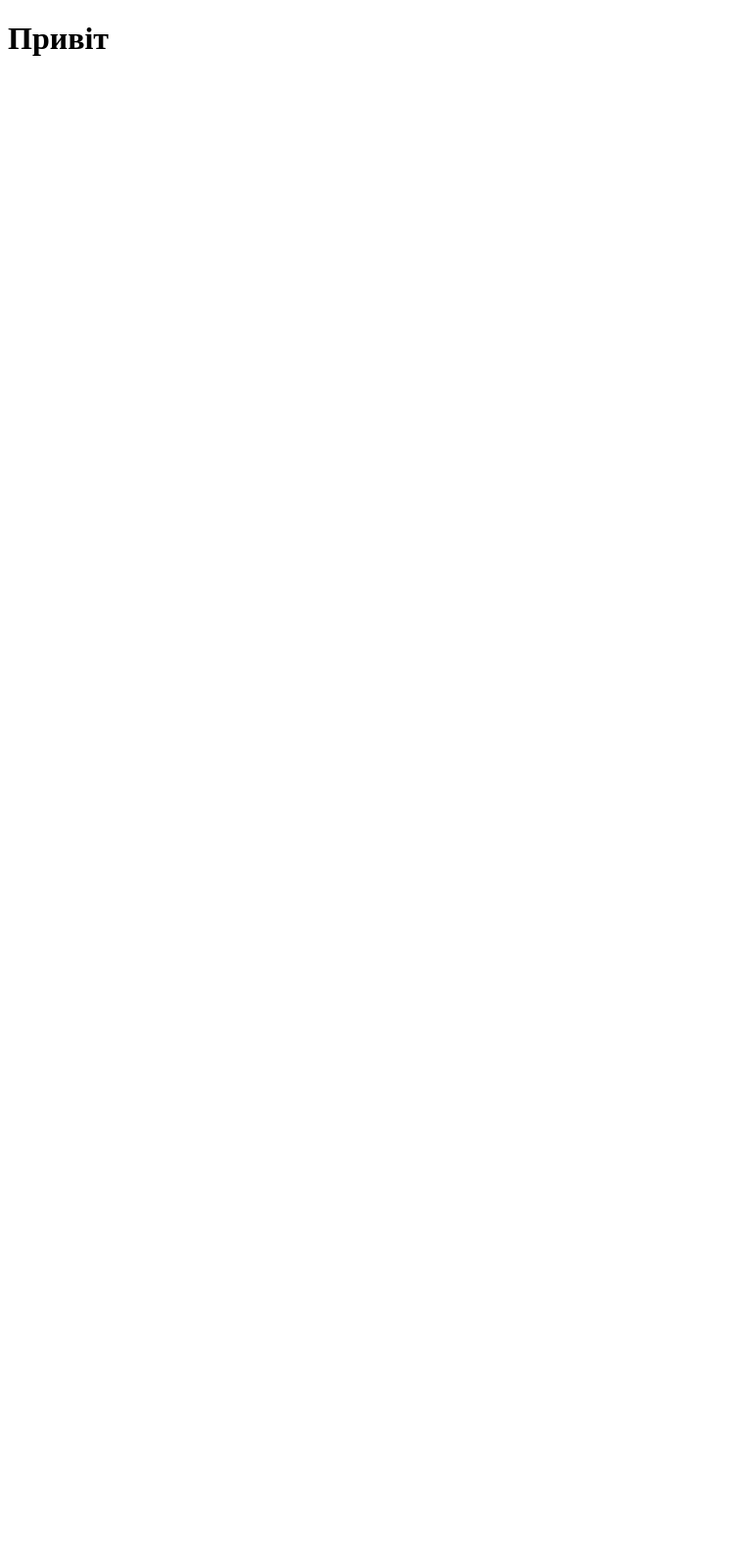
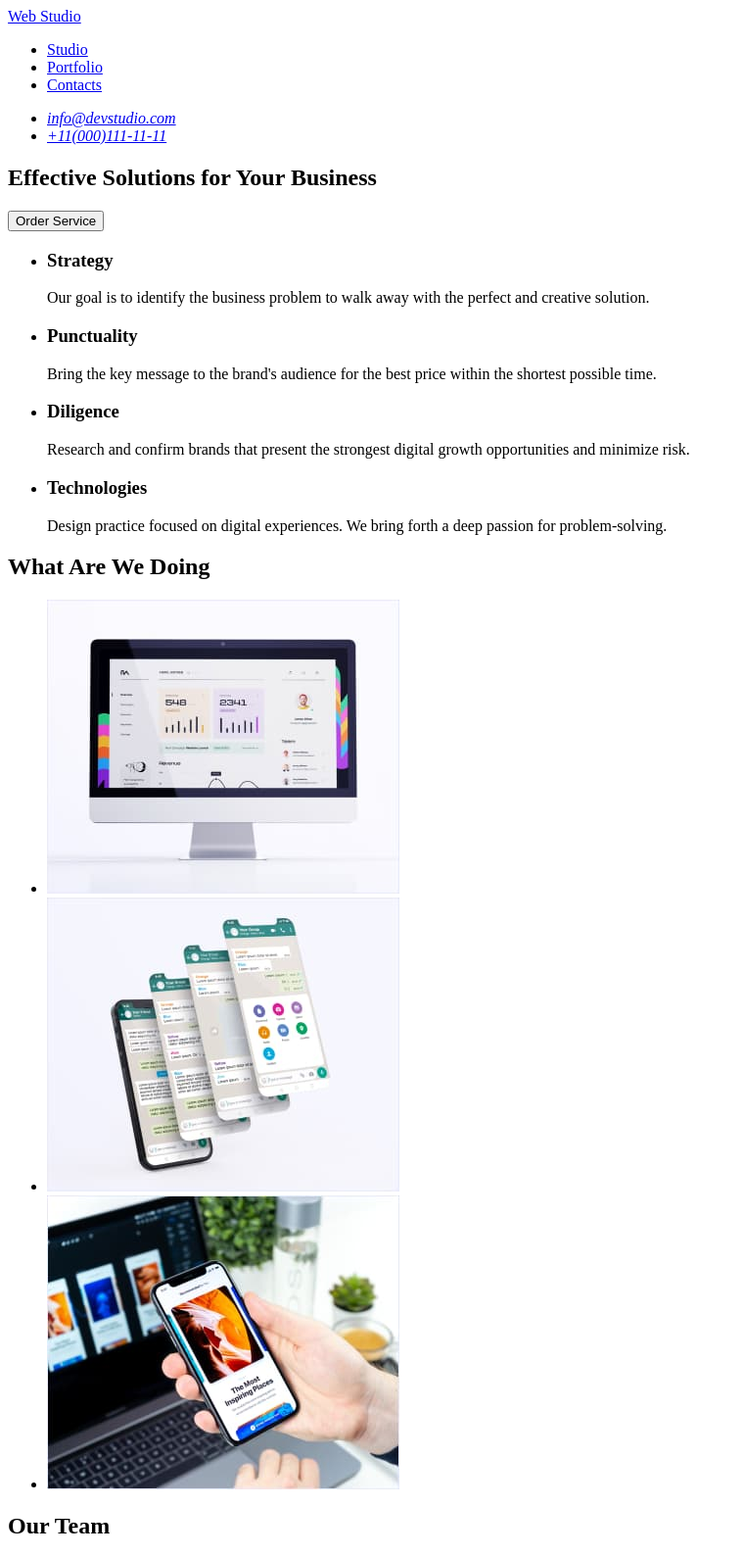
Before and after one commit to Iurii1979/goit-markup-hw-01, a plain HTML site: page index.html in a window 1280 px wide. Shown: the top 1588 px of the page at 98% size, without its empty margins (0-759 px from the left). Before the commit the page ends 800 px from the top, so only its background shows below. Drawn offline with Linux system fonts and the light colour scheme.

Commit message:
update 3

```diff
--- /dev/null
+++ b/css/reset.css
@@ -0,0 +1,53 @@
+/* http://meyerweb.com/eric/tools/css/reset/
+   v2.0 | 20110126
+   License: none (public domain)
+*/
+
+html, body, div, span, applet, object, iframe,
+h1, h2, h3, h4, h5, h6, p, blockquote, pre,
+a, abbr, acronym, address, big, cite, code,
+del, dfn, em, img, ins, kbd, q, s, samp,
+small, strike, strong, sub, sup, tt, var,
+b, u, i, center,
+dl, dt, dd, ol, ul, li,
+fieldset, form, label, legend,
+table, caption, tbody, tfoot, thead, tr, th, td,
+article, aside, canvas, details, embed,
+figure, figcaption, footer, header, hgroup,
+menu, nav, output, ruby, section, summary,
+time, mark, audio, video {
+	margin: 0;
+	padding: 0;
+	border: 0;
+	font-size: 100%;
+	font: inherit;
+	vertical-align: baseline;
+}
+/* HTML5 display-role reset for older browsers */
+article, aside, details, figcaption, figure,
+footer, header, hgroup, menu, nav, section {
+	display: block;
+}
+body {
+	line-height: 1;
+}
+ol, ul {
+	list-style: none;
+}
+blockquote, q {
+	quotes: none;
+}
+blockquote:before, blockquote:after,
+q:before, q:after {
+	content: '';
+	content: none;
+}
+table {
+	border-collapse: collapse;
+	border-spacing: 0;
+}
+
+button {
+	border: none;
+	outline: none;
+}
--- a/index.html
+++ b/index.html
@@ -1,12 +1,164 @@
 <!DOCTYPE html>
 <html lang="en">
-<head>
-    <meta charset="UTF-8">
-    <meta http-equiv="X-UA-Compatible" content="IE=edge">
-    <meta name="viewport" content="width=device-width, initial-scale=1.0">
-    <title>Document</title>
-</head>
-<body>
-    <h1>Привіт</h1>
-</body>
+  <head>
+    <meta charset="UTF-8" />
+    <meta http-equiv="X-UA-Compatible" content="IE=edge" />
+    <meta name="viewport" content="width=device-width, initial-scale=1.0" />
+    <title>Webstudio</title>
+  </head>
+  <body>
+    <!-- Header section! -->
+    <header>
+      <a href="./index.html">Web Studio</a>
+      <nav>
+        <ul>
+          <li>
+            <a href="./index.html">Studio</a>
+          </li>
+          <li>
+            <a href="#">Portfolio</a>
+          </li>
+          <li>
+            <a href="#">Contacts</a>
+          </li>
+        </ul>
+      </nav>
+      <address>
+        <ul>
+          <li>
+            <a href="mailto:info@devstudio.com">info@devstudio.com</a>
+          </li>
+          <li>
+            <a href="tel:+110001111111">+11(000)111-11-11</a>
+          </li>
+        </ul>
+      </address>
+    </header>
+    <main>
+      <!-- hero section1 -->
+      <section>
+        <h1>Effective Solutions for Your Business</h1>
+        <button type="button">Order Service</button>
+      </section>
+
+      <!-- Feature section2 -->
+      <section>
+        <h2 hidden>Our feature</h2>
+        <ul>
+          <li>
+            <h3>Strategy</h3>
+            <p>
+              Our goal is to identify the business problem to walk away with the
+              perfect and creative solution.
+            </p>
+          </li>
+          <li>
+            <h3>Punctuality</h3>
+            <p>
+              Bring the key message to the brand's audience for the best price
+              within the shortest possible time.
+            </p>
+          </li>
+          <li>
+            <h3>Diligence</h3>
+            <p>
+              Research and confirm brands that present the strongest digital
+              growth opportunities and minimize risk.
+            </p>
+          </li>
+          <li>
+            <h3>Technologies</h3>
+            <p>
+              Design practice focused on digital experiences. We bring forth a
+              deep passion for problem-solving.
+            </p>
+          </li>
+        </ul>
+      </section>
+      <!-- Img section3 -->
+      <section>
+        <h2>What Are We Doing</h2>
+        <ul>
+          <li>
+            <img
+              src="./images/img-section/monitor-1.jpg"
+              alt="monitor"
+              width="360"
+              height="300"
+            />
+          </li>
+          <li>
+            <img
+              src="./images/img-section/phone-2.jpg"
+              alt="phone"
+              width="360"
+              height="300"
+            />
+          </li>
+          <li>
+            <img
+              src="./images/img-section/hand-with-phone-3.jpg"
+              alt="hand with phone"
+              width="360"
+              height="300"
+            />
+          </li>
+        </ul>
+      </section>
+      <!-- Team section4 -->
+      <section>
+        <h2>Our Team</h2>
+        <ul>
+          <li>
+            <img
+              src="./images/team-section/mark-4.jpg"
+              alt="Foto Mark"
+              width="264"
+              height="260"
+            />
+            <h3>Mark Guerrero</h3>
+            <p>Product Designer</p>
+          </li>
+          <li>
+            <img
+              src="./images/team-section/tom-5.jpg"
+              alt="Foto Tom"
+              width="264"
+              height="260"
+            />
+            <h3>Tom Ford</h3>
+            <p>Frontend Developer</p>
+          </li>
+          <li>
+            <img
+              src="./images/team-section/camila-6.jpg"
+              alt="Foto Camila"
+              width="264"
+              height="260"
+            />
+            <h3>Camila Garcia</h3>
+            <p>Marketing</p>
+          </li>
+          <li>
+            <img
+              src="./images/team-section/daniel-7.jpg"
+              alt="Foto Daniel"
+              width="264"
+              height="260"
+            />
+            <h3>Daniel Wilson</h3>
+            <p>UI Designer</p>
+          </li>
+        </ul>
+      </section>
+    </main>
+    <!-- footer sectoin -->
+    <footer>
+      <a href="./index.html">Webstudio</a>
+      <p>
+        Increase the flow of customers and sales for your business with digital
+        marketing & growth solutions.
+      </p>
+    </footer>
+  </body>
 </html>
```
Also changed, not shown: .prettierrc.json (added), css/styles.css (added), images/img-section/hand-with-phone-3.jpg (added), images/img-section/monitor-1.jpg (added), images/img-section/phone-2.jpg (added), images/team-section/camila-6.jpg (added), images/team-section/daniel-7.jpg (added), images/team-section/mark-4.jpg (added), images/team-section/tom-5.jpg (added), 3 other files.
